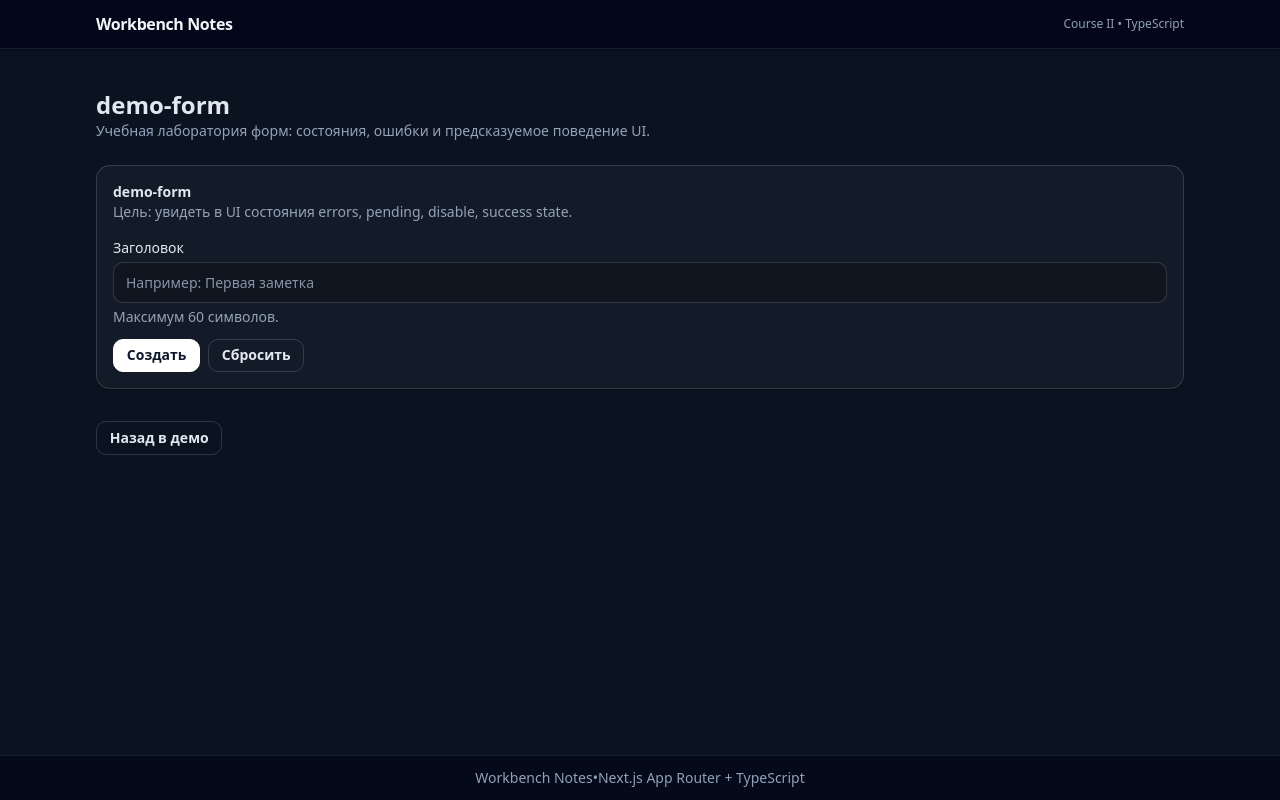
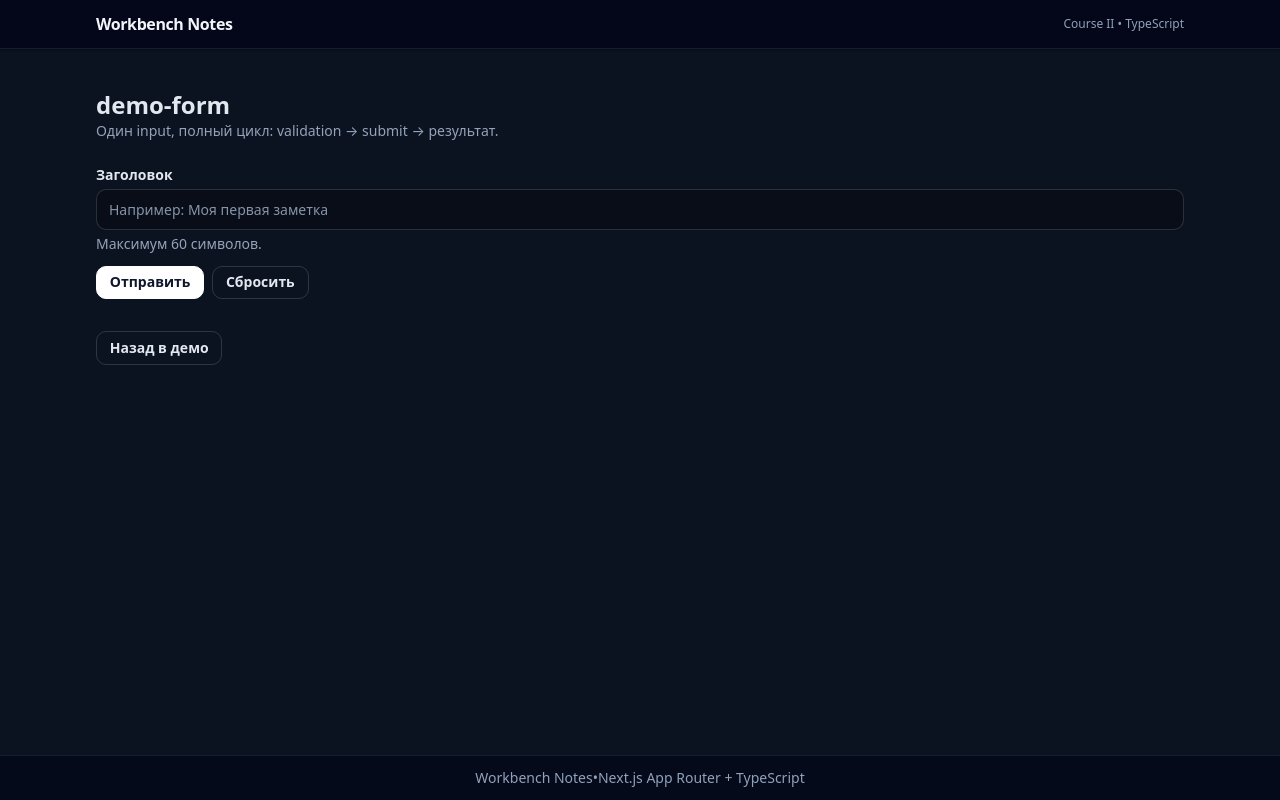
Before and after one commit to AnarAgaev/WorkbenchNotes, a Next.js app: page /demo-form in a window 1280 px wide. Built offline with nearby package versions, Linux system fonts and the light colour scheme.

Commit message:
2.3 Zod client + Zod server + результат

```diff
--- /dev/null
+++ b/src/app/(demo)/demo-form/FormLabClient.tsx
@@ -0,0 +1,140 @@
+// src/app/(demo)/demo-form/FormLabClient.tsx
+// Шаблон формы (минимальный, но полный по контракту):
+// 1) Client UX: derived validation (быстро, без запроса) + disable submit
+// 2) Pending: один источник, блокируем повторный submit
+// 3) Вторая валидация вне UI: правила + результат (не доверяем браузеру)
+// 4) Ошибки в одном формате: fieldErrors (под полем) + formError (блок формы)
+// 5) Success: отдельное состояние, явно видно результат
+'use client'
+
+import {type SyntheticEvent, useMemo, useState} from 'react'
+import {submitTitleOutsideUi, validateTitleClient} from '@/demo/formLab'
+
+export default function FormLabClient() {
+	const [title, setTitle] = useState('')
+	const [touched, setTouched] = useState(false)
+
+	// “вне UI” результат
+	const [serverTitleError, setServerTitleError] = useState<string | null>(null)
+	const [formError, setFormError] = useState<string | null>(null)
+	const [successMessage, setSuccessMessage] = useState<string | null>(null)
+
+	const [isPending, setIsPending] = useState(false)
+
+	// Client validation как derived state:
+	// ошибка вычисляется из title и показывается только после touched.
+	const clientTitleError = useMemo(() => {
+		if (!touched) return null
+		return validateTitleClient(title)
+	}, [title, touched])
+
+	const fieldTitleError =
+		serverTitleError ?? (touched ? clientTitleError : null)
+
+	const isDisabled = isPending || Boolean(clientTitleError)
+
+	async function onSubmit(e: SyntheticEvent<HTMLFormElement>) {
+		e.preventDefault()
+
+		setTouched(true)
+		setServerTitleError(null)
+		setFormError(null)
+		setSuccessMessage(null)
+
+		// 1) Client UX: быстрые ошибки, запрос не делаем
+		const err = validateTitleClient(title)
+		if (err) return
+
+		// 2) Pending state
+		setIsPending(true)
+
+		try {
+			// 3) Вторая проверка вне UI + результат
+			const res = await submitTitleOutsideUi(title)
+
+			if (!res.ok) {
+				setServerTitleError(res.errors.fieldErrors?.title ?? null)
+				setFormError(res.errors.formError ?? null)
+				return
+			}
+
+			setSuccessMessage(`Успех: ${res.data.normalizedTitle}`)
+		} finally {
+			setIsPending(false)
+		}
+	}
+
+	function reset() {
+		setTitle('')
+		setTouched(false)
+		setServerTitleError(null)
+		setFormError(null)
+		setSuccessMessage(null)
+		setIsPending(false)
+	}
+
+	return (
+		<form onSubmit={onSubmit} className="mt-6 space-y-3">
+			<label className="block">
+				<div className="text-sm font-semibold">Заголовок</div>
+
+				<input
+					value={title}
+					onChange={(e) => setTitle(e.target.value)}
+					onBlur={() => setTouched(true)}
+					disabled={isPending}
+					className="app-input mt-1"
+					placeholder="Например: Моя первая заметка"
+				/>
+
+				{fieldTitleError ? (
+					<div className="app-field-error text-rose-700">{fieldTitleError}</div>
+				) : (
+					<div className="mt-1 text-sm muted">Максимум 60 символов.</div>
+				)}
+			</label>
+
+			{formError ? (
+				<div className="app-card app-card--soft">
+					<div className="font-semibold text-rose-700">Ошибка формы</div>
+					<p className="muted mt-1 text-sm">{formError}</p>
+				</div>
+			) : null}
+
+			{successMessage ? (
+				<div className="app-card app-card--soft">
+					<div className="font-semibold text-emerald-300">Успешно</div>
+					<p className="muted mt-1 text-sm">{successMessage}</p>
+				</div>
+			) : null}
+
+			{isPending ? (
+				<div className="app-card app-card--soft">
+					<div className="font-semibold">Отправка</div>
+					<p className="muted mt-1 text-sm">
+						Запрос выполняется. Поле и кнопки заблокированы.
+					</p>
+				</div>
+			) : null}
+
+			<div className="flex flex-wrap items-center gap-2">
+				<button
+					type="submit"
+					className="app-btn app-btn-primary"
+					disabled={isDisabled}
+				>
+					{isPending ? 'Отправка...' : 'Отправить'}
+				</button>
+
+				<button
+					type="button"
+					className="app-btn app-btn-ghost"
+					onClick={reset}
+					disabled={isPending}
+				>
+					Сбросить
+				</button>
+			</div>
+		</form>
+	)
+}
--- a/src/app/(demo)/demo-form/page.tsx
+++ b/src/app/(demo)/demo-form/page.tsx
@@ -1,7 +1,7 @@
 // src/app/(demo)/demo-form/page.tsx
 import Link from 'next/link'
 import Container from '@/app/components/layout/Container'
-import FormContractClient from './FormContractClient'
+import FormLabClient from './FormLabClient'
 
 export const metadata = {title: 'demo-form'}
 
@@ -11,11 +11,10 @@
 			<h1 className="text-2xl font-semibold">demo-form</h1>
 
 			<p className="mt-3 text-sm muted">
-				Учебная лаборатория форм: состояния, ошибки и предсказуемое поведение
-				UI.
+				Один input, полный цикл: validation → submit → результат.
 			</p>
 
-			<FormContractClient />
+			<FormLabClient />
 
 			<div className="mt-8 flex flex-wrap gap-2">
 				<Link href="/demo" className="app-btn app-btn-ghost">
--- /dev/null
+++ b/src/demo/formLab.ts
@@ -0,0 +1,77 @@
+// src/demo/formLab.ts
+import {z} from 'zod'
+
+// 1) Zod-схема — единое место для правил и сообщений
+const titleSchema = z
+	.string()
+	.trim()
+	.min(1, 'Введите заголовок.')
+	.max(60, 'Заголовок слишком длинный (макс. 60).')
+	.refine(
+		(v) => !/\s{2,}/.test(v),
+		'Заголовок не должен содержать двойные пробелы.',
+	)
+
+const createNoteInputSchema = z.object({title: titleSchema})
+
+export type DemoFormFields = 'title'
+export type FieldErrors<Fields extends string> = Partial<Record<Fields, string>>
+
+export type FormErrors<Fields extends string> = {
+	fieldErrors?: FieldErrors<Fields>
+	formError?: string
+}
+
+export type SubmitOk = {ok: true; data: {normalizedTitle: string}}
+export type SubmitFail = {ok: false; errors: FormErrors<DemoFormFields>}
+export type SubmitResult = SubmitOk | SubmitFail
+
+function delay(ms: number) {
+	return new Promise((resolve) => setTimeout(resolve, ms))
+}
+
+// 2) Client validation — быстрый UX, один результат для поля
+export function validateTitleClient(title: string): string | null {
+	const res = createNoteInputSchema.safeParse({title})
+	if (res.success) return null
+
+	const flat = res.error.flatten()
+	const msg = flat.fieldErrors.title?.[0]
+	return msg ?? 'Некорректный заголовок.'
+}
+
+// 3) Вторая валидация вне UI — источник правил + бизнес-ограничения
+export async function submitTitleOutsideUi(
+	title: string,
+): Promise<SubmitResult> {
+	await delay(600)
+
+	// Повторяем те же правила: UI не считается защитой
+	const parsed = createNoteInputSchema.safeParse({title})
+
+	if (!parsed.success) {
+		const flat = parsed.error.flatten()
+		const msg = flat.fieldErrors.title?.[0]
+
+		return {
+			ok: false,
+			errors: {
+				fieldErrors: msg ? {title: msg} : undefined,
+				formError: flat.formErrors[0],
+			},
+		}
+	}
+
+	const normalizedTitle = parsed.data.title
+
+	// Пример бизнес-ошибки операции (не ошибка поля)
+	// Это показывает, что “вне UI” могут быть правила, которых нет в подсказках.
+	if (normalizedTitle.toLowerCase() === 'crash') {
+		return {
+			ok: false,
+			errors: {formError: 'Операция отклонена правилом системы.'},
+		}
+	}
+
+	return {ok: true, data: {normalizedTitle}}
+}
```
